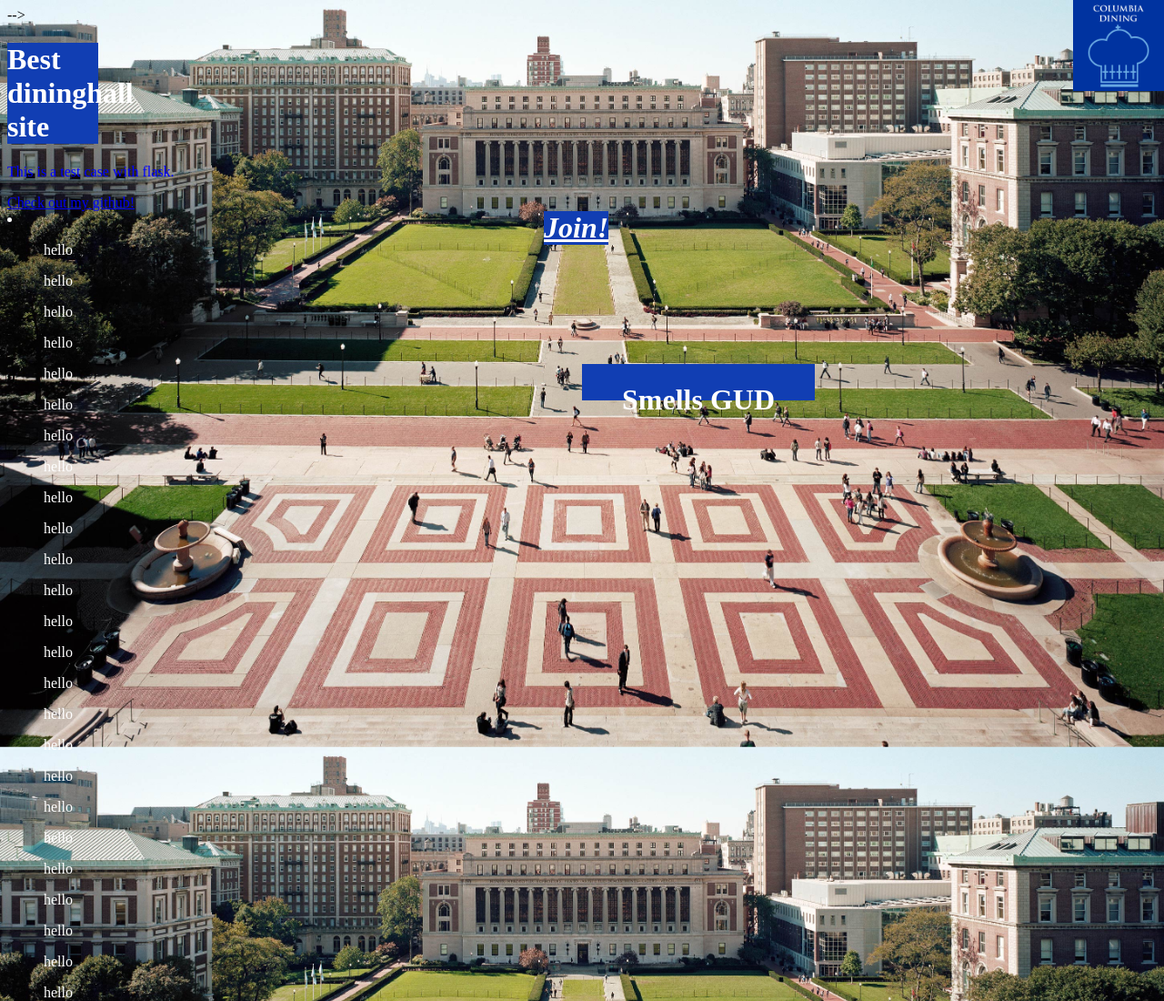
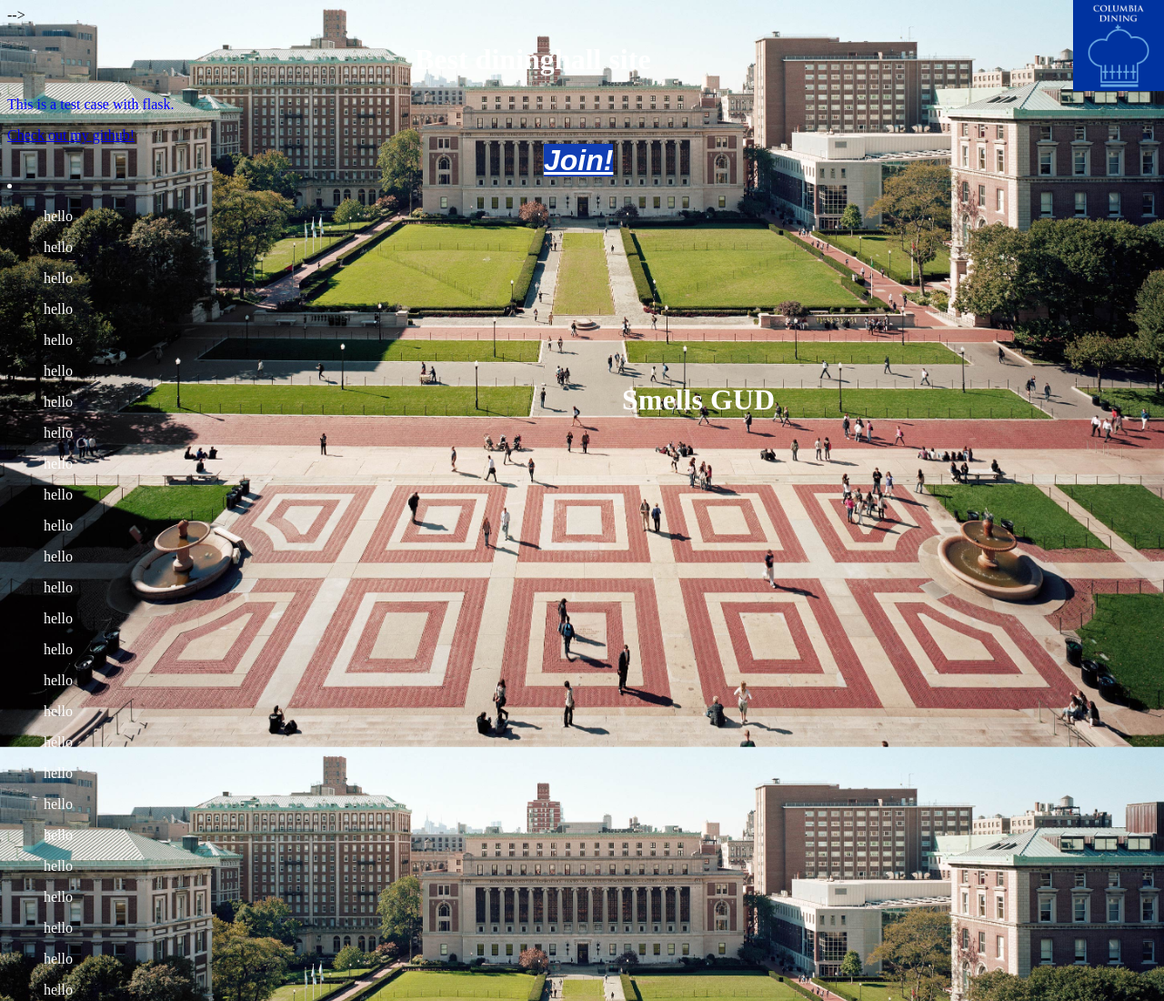
Before and after one commit to samlouiscohen/smells-gud, a plain HTML site: page templates2/homePage.html in a window 1280 px wide. Shown: the top 1100 px of the page at 91% size. Drawn offline with nearby package versions, Linux system fonts and the light colour scheme.

Commit message:
edited css file

```diff
--- a/static/css/fancyStyling.css
+++ b/static/css/fancyStyling.css
@@ -1,12 +1,35 @@
+
+@font-face {
+  font-family: 'Right Chalk';
+  font-style: normal;
+  font-weight: 400;
+  src:  url(../../RightChalk.ttf);
+  /*unicode-range: U+0100-024F, U+1E00-1EFF, U+20A0-20AB, U+20AD-20CF, U+2C60-2C7F, U+A720-A7FF;*/
+}
+
+@font-face {
+  font-family: 'Lato';
+  font-style: normal;
+  font-weight: 400;
+  src: local('Lato Regular'), local('Lato-Regular'), url(http://fonts.gstatic.com/s/lato/v11/UyBMtLsHKBKXelqf4x7VRQ.woff2) format('woff2');
+  unicode-range: U+0100-024F, U+1E00-1EFF, U+20A0-20AB, U+20AD-20CF, U+2C60-2C7F, U+A720-A7FF;
+}
 
 .pp {
 	color:blue;
 }
 
+#form {
+	width:50vw;
+height:50vh;
+color:blue;
+margin:0 auto;
+}
+
 #header-wrapper{
 	position:fixed;
-	background:#113eb3;
-	color:white;
+/*	background:#113eb3;
+*/	color:white;
 	margin:0 auto;
 	top:50%;
 	left:50%;
@@ -22,17 +45,19 @@
 }
 
 #joinButton{
-	position:fixed;
+position:relative;
+top:50%;
+left:50%;
 color:white;
-
+height:50px;
+width:100px;
 background-color: #113eb3;
 font-style: oblique;
 font-weight: bold;
 font-size: 2.5vw;
 text-align:center;
-	margin:0 auto;
-
-
+font-family: 'Montserrat', sans-serif;
+margin: -20px -50px
 
 }
 
@@ -55,8 +80,11 @@
 .text-wrapper{
 
 	color:white;
-	background:#113eb3;
-	width:100px;
+/*	background:#113eb3;*/
+	width:30vw;
+	margin: 0 auto;
+	font-family: 'RightChalk';
+
 }
 
 
```
Lines whose indentation alone changed are shown as unchanged.
